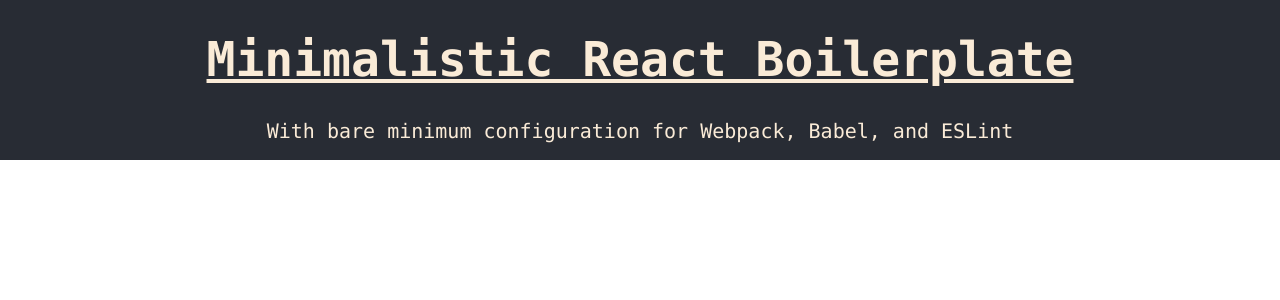
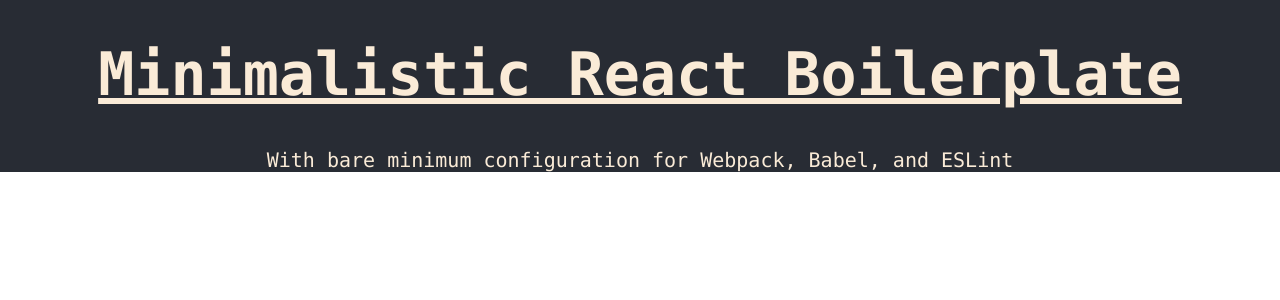
Before and after one commit to kalabhairava/react-boilerplate, a React app: page / in a window 1280 px wide. In both pictures the pointer is over the element "Minimalistic React Boilerplate". Shown: the top 300 px of the page. Built offline with nearby package versions, Linux system fonts and the light colour scheme.

Commit message:
Add header transition

```diff
--- a/src/styles/components/_header.scss
+++ b/src/styles/components/_header.scss
@@ -13,6 +13,12 @@
 .title {
   font-size: 4.8rem;
   text-decoration: underline;
+  transition: all;
+  transition-duration: 1.5s;
+
+  &:hover {
+    font-size: 6rem;
+  }
 }
 
 .subtitle {
```
